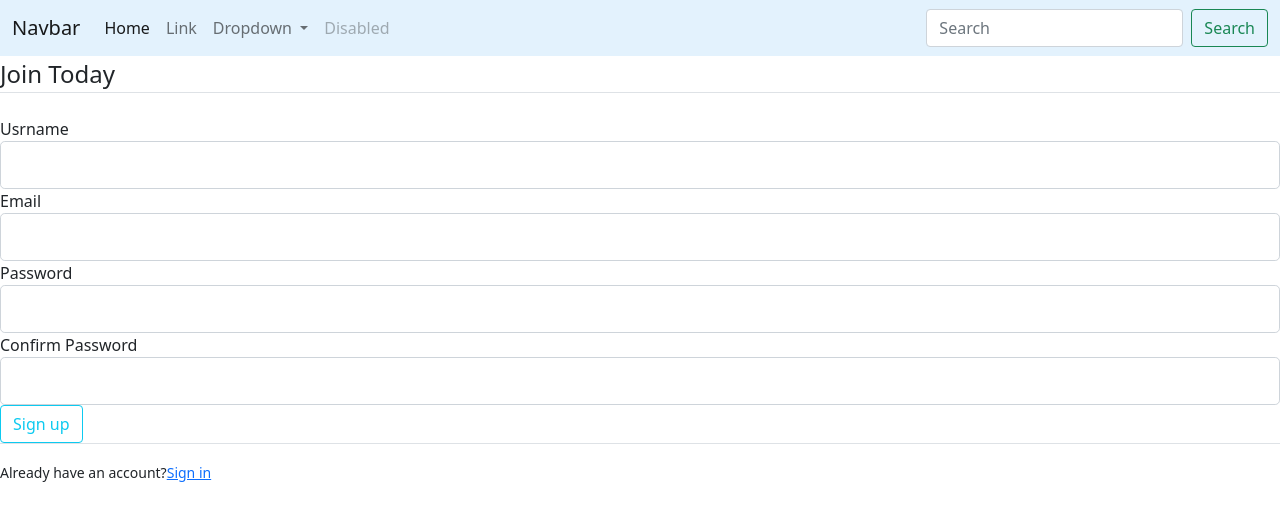
After one commit to Cheedge/flask_practice, a Flask app: page /register in a window 1280 px wide. The commit adds this page. Shown: the top 521 px of the page. Run offline with Flask 2, Linux system fonts and the light colour scheme.

Commit message:
register system

```diff
--- a/flaskblog.py
+++ b/flaskblog.py
@@ -1,9 +1,14 @@
 from flask import Flask, url_for, render_template
 from markupsafe import escape
+from forms import RegistrationForm, LoginForm
+from flask import flash
 
 
 # app a Flask class instance
 app = Flask(__name__)
+
+app.config['SECRET_KEY'] = '6ee30fca55ef434eb1e0d0401637c1cb'
+
 
 posts=[
         {   'author': 'Qi Zhi Li',
@@ -55,12 +60,20 @@ def show_subpath(subpath):
 def about():
     return render_template('home.html', title='About')
 
-@app.route('/login')
+
+
+@app.route("/register", methods=['GET', 'POST'])
+def register():
+    form = RegistrationForm()
+    if form.validate_on_submit():
+        flash(f'Account created for {form.usrname.data}!', 'success')
+    return render_template('register.html', title='Register', form=form)
+
+
+@app.route("/login")
 def login():
-    return 'login'
-with app.test_request_context():
-    print(url_for('profile', username='Qi Zhi'))
-    print(url_for('login', next='/'))
+    form = LoginForm()
+    return render_template('login.html', title='Login', form=form)
 
 if __name__=='__main__':
     app.run(debug=True)
--- /dev/null
+++ b/forms.py
@@ -0,0 +1,20 @@
+from flask_wtf import FlaskForm
+from wtforms import StringField, PasswordField, SubmitField, BooleanField
+from wtforms.validators import DataRequired, Length, Email, EqualTo
+import email_validator
+
+class RegistrationForm(FlaskForm):
+    usrname = StringField('Usrname',
+                    validators=[DataRequired(), Length(min=2, max=22)])
+    email = StringField('Email',
+                validators=[DataRequired(), Email()])
+    passwd = PasswordField('Password', validators=[DataRequired()])
+    confirm_passwd = PasswordField('Confirm Password', validators=[DataRequired(), EqualTo(passwd)])
+    submit = SubmitField('Sign up')
+
+class LoginForm(FlaskForm):
+    email = StringField('Email',
+                validators=[DataRequired(), Email()])
+    passwd = PasswordField('Password', validators=[DataRequired()])
+    remember = BooleanField('Remember')
+    submit = SubmitField('Login')
--- a/static/style.css
+++ b/static/style.css
@@ -0,0 +1,18 @@
+h1 {
+  color: red;
+}
+
+.title {
+  color: yellow !important;
+}
+
+#introduction {
+  color: blue;
+}
+
+p {
+  color: white;
+  background-color: blue;
+  padding: 5px;
+  border: 1px solid black;
+}
--- a/templates/layout.html
+++ b/templates/layout.html
@@ -7,7 +7,7 @@
 
     <!-- Bootstrap CSS -->
 <link href="https://cdn.jsdelivr.net/npm/bootstrap@5.0.0-beta3/dist/css/bootstrap.min.css" rel="stylesheet" integrity="sha384-eOJMYsd53ii+scO/bJGFsiCZc+5NDVN2yr8+0RDqr0Ql0h+rP48ckxlpbzKgwra6" crossorigin="anonymous">
-<link href="{{url_for('static', filename='style.css'}}" type="text/css" rel="stylesheet">
+<link href="{{url_for('static', filename='style.css')}}" type="text/css" rel="stylesheet">
 	{% if name %}
 		<title>{{name}}</title>
 		<h1>hello {{name}}</h1>
--- /dev/null
+++ b/templates/register.html
@@ -0,0 +1,35 @@
+{% extends "layout.html" %}
+{% block neirong %}
+<div class="content-section">
+	<form action="register_submit" method="POST" accept-charset="utf-8">
+		{{ form.hidden_tag() }}
+		<fieldset id="join_today" class="form-group">
+			<legend class="border-bottom mb-4">Join Today</legend>
+			<div class="form-group">
+				{{ form.usrname.label(class="form-control-label") }}
+				{{ form.usrname(class="form-control form-control-lg") }}
+			</div>
+			<div class="form-group">
+				{{ form.email.label(class="form-control-label") }}
+				{{ form.email(class="form-control form-control-lg") }}
+			</div>
+			<div class="form-group">
+				{{ form.passwd.label(class="form-control-label") }}
+				{{ form.passwd(class="form-control form-control-lg") }}
+			</div>
+			<div class="form-group">
+				{{ form.confirm_passwd.label(class="form-control-label") }}
+				{{ form.confirm_passwd(class="form-control form-control-lg") }}
+			</div>
+		</fieldset>
+		<div class="form-group">
+			{{ form.submit.label(class="btn btn-outline-info") }}
+		</div>
+	</form>
+</div>
+<div class="border-top pt-3">
+	<small>
+		Already have an account?<a class="ml-2" href="{{ url_for('login') }}">Sign in</a>
+</small>
+</div>
+{% endblock neirong %}
```
